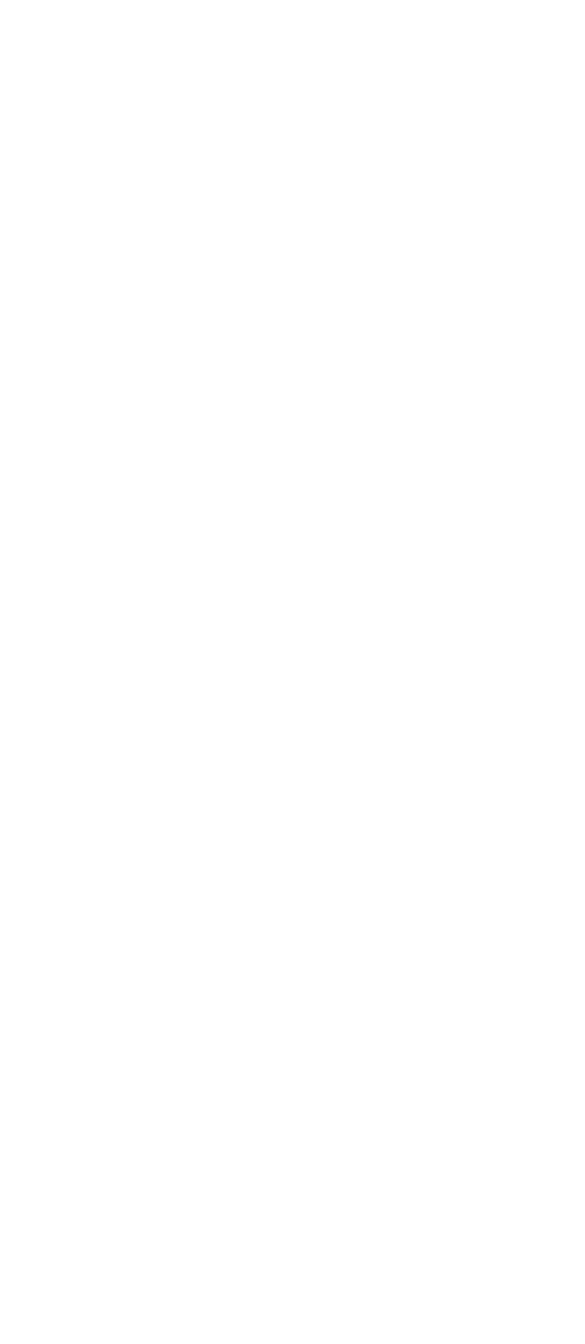
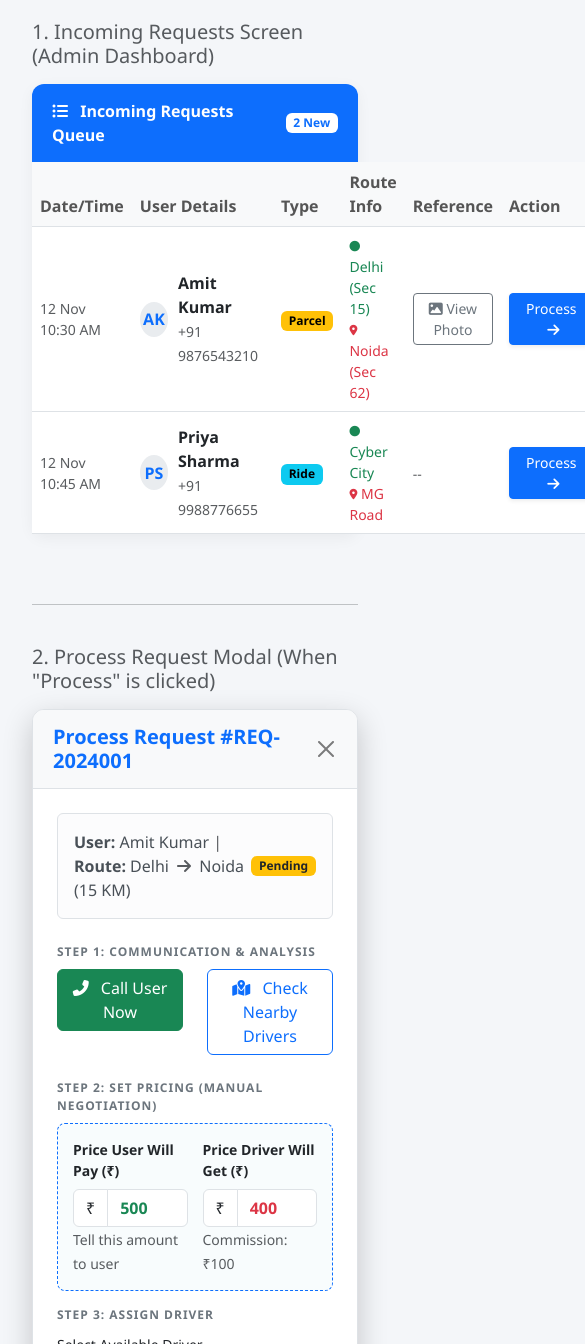
Before and after one commit to vishnu377/mkv-admin-panel, a plain HTML site: page reports.html in a window 390 px wide. Shown: the top 1344 px of the page, 585 px wide, since content can reach past the window. Before the commit the page ends 844 px from the top, so only its background shows below. Drawn offline with nearby package versions, Linux system fonts and the light colour scheme.

Commit message:
maps admin job aasined '

```diff
--- a/notifications.html
+++ b/notifications.html
@@ -0,0 +1,312 @@
+<!DOCTYPE html>
+<html lang="en">
+<head>
+    <meta charset="UTF-8">
+    <meta name="viewport" content="width=device-width, initial-scale=1.0">
+    <title>MKV Gramin Admin - Full Workflow</title>
+    <link href="https://cdn.jsdelivr.net/npm/bootstrap@5.3.0/dist/css/bootstrap.min.css" rel="stylesheet">
+    <link rel="stylesheet" href="https://cdnjs.cloudflare.com/ajax/libs/font-awesome/6.4.0/css/all.min.css">
+    <style>
+        body { background-color: #f0f2f5; font-family: 'Segoe UI', sans-serif; }
+
+        /* Custom Card & Table Styling */
+        .card-header-custom { background-color: #0d6efd; color: white; font-weight: 600; padding: 15px; border-radius: 10px 10px 0 0; }
+        .card { border: none; border-radius: 10px; box-shadow: 0 4px 12px rgba(0,0,0,0.05); margin-bottom: 20px; }
+        .btn-primary { background-color: #0d6efd; border: none; }
+        .badge-parcel { background-color: #ffc107; color: #000; }
+        .badge-ride { background-color: #0dcaf0; color: #000; }
+
+        /* 1. PHOTO MODAL STYLING */
+        .parcel-img-preview { width: 100%; height: auto; border-radius: 8px; border: 2px solid #eee; }
+
+        /* 2. MAP MODAL STYLING (Check Nearby Drivers) */
+        .map-container {
+            height: 350px;
+            background-color: #e9ecef;
+            position: relative;
+            border-radius: 8px;
+            overflow: hidden;
+            border: 1px solid #ddd;
+            background-image: url('https://upload.wikimedia.org/wikipedia/commons/thumb/b/bd/Google_Maps_Logo_2020.svg/1024px-Google_Maps_Logo_2020.svg.png'); /* Fallback placeholder */
+            background-size: cover;
+            background-position: center;
+        }
+        /* Fake Map Overlay for Demo */
+        .map-overlay { position: absolute; top:0; left:0; width:100%; height:100%; background: rgba(255,255,255,0.6); }
+
+        /* Driver Pins on Map */
+        .driver-pin {
+            position: absolute;
+            width: 40px; height: 40px;
+            background: white;
+            border-radius: 50%;
+            display: flex; align-items: center; justify-content: center;
+            box-shadow: 0 4px 8px rgba(0,0,0,0.3);
+            cursor: pointer;
+            transition: transform 0.2s;
+            border: 2px solid #0d6efd;
+        }
+        .driver-pin:hover { transform: scale(1.2); z-index: 10; background: #0d6efd; color: white; }
+        .driver-pin.busy { border-color: #dc3545; color: #dc3545; }
+
+        /* Driver List Item */
+        .driver-list-item {
+            display: flex; align-items: center; justify-content: space-between;
+            padding: 10px; border-bottom: 1px solid #eee; cursor: pointer;
+        }
+        .driver-list-item:hover { background-color: #f8f9fa; }
+
+        /* 3. SUCCESS ALERT */
+        .success-overlay {
+            position: fixed; top: 20px; right: 20px; z-index: 9999;
+            display: none; /* Hidden by default */
+            animation: slideIn 0.5s ease-out;
+        }
+        @keyframes slideIn { from { transform: translateX(100%); } to { transform: translateX(0); } }
+    </style>
+</head>
+<body>
+
+<div class="container py-5">
+
+    <!-- MAIN SCREEN: INCOMING REQUESTS TABLE -->
+    <h4 class="mb-4 text-secondary">Admin Dashboard</h4>
+
+    <div class="card">
+        <div class="card-header-custom d-flex justify-content-between align-items-center">
+            <span><i class="fas fa-list"></i> Incoming Requests Queue</span>
+            <span class="badge bg-light text-primary">2 Pending</span>
+        </div>
+        <div class="card-body p-0">
+            <table class="table table-hover mb-0 align-middle">
+                <thead class="bg-light">
+                    <tr>
+                        <th>Date</th>
+                        <th>User Details</th>
+                        <th>Type</th>
+                        <th>Route</th>
+                        <th>Reference</th>
+                        <th>Action</th>
+                    </tr>
+                </thead>
+                <tbody>
+                    <tr>
+                        <td>12 Nov<br><small class="text-muted">10:30 AM</small></td>
+                        <td><strong>Amit Kumar</strong><br><small>+91 9876543210</small></td>
+                        <td><span class="badge badge-parcel">Parcel</span></td>
+                        <td><small class="text-success">Delhi</small> &rarr; <small class="text-danger">Noida</small></td>
+                        <!-- BUTTON 1: VIEW PHOTO -->
+                        <td>
+                            <button class="btn btn-outline-secondary btn-sm" data-bs-toggle="modal" data-bs-target="#photoModal">
+                                <i class="fas fa-image"></i> View Photo
+                            </button>
+                        </td>
+                        <!-- BUTTON 2: PROCESS (Opens Main Modal) -->
+                        <td>
+                            <button class="btn btn-primary btn-sm" data-bs-toggle="modal" data-bs-target="#processModal">
+                                Process <i class="fas fa-arrow-right"></i>
+                            </button>
+                        </td>
+                    </tr>
+                </tbody>
+            </table>
+        </div>
+    </div>
+
+</div>
+
+<!-- ========================================== -->
+<!-- SCREEN 1: VIEW PHOTO MODAL (Popup)         -->
+<!-- ========================================== -->
+<div class="modal fade" id="photoModal" tabindex="-1">
+    <div class="modal-dialog modal-dialog-centered">
+        <div class="modal-content">
+            <div class="modal-header">
+                <h5 class="modal-title">Parcel Reference Image</h5>
+                <button type="button" class="btn-close" data-bs-dismiss="modal"></button>
+            </div>
+            <div class="modal-body text-center bg-light">
+                <!-- Placeholder Image -->
+                <img src="https://cdn-icons-png.flaticon.com/512/679/679720.png" class="parcel-img-preview mb-3" style="max-width: 150px;">
+                <p class="text-muted">Uploaded by User: Amit Kumar</p>
+                <p class="small">Description: Important Documents box, weight approx 2kg.</p>
+            </div>
+            <div class="modal-footer">
+                <a href="#" class="btn btn-outline-primary"><i class="fas fa-download"></i> Download</a>
+                <button type="button" class="btn btn-secondary" data-bs-dismiss="modal">Close</button>
+            </div>
+        </div>
+    </div>
+</div>
+
+<!-- ========================================== -->
+<!-- SCREEN 2: MAIN PROCESS MODAL               -->
+<!-- ========================================== -->
+<div class="modal fade" id="processModal" tabindex="-1" data-bs-backdrop="static">
+    <div class="modal-dialog modal-lg">
+        <div class="modal-content">
+            <div class="modal-header bg-light">
+                <h5 class="modal-title text-primary">Process Request #REQ-2024001</h5>
+                <button type="button" class="btn-close" data-bs-dismiss="modal"></button>
+            </div>
+            <div class="modal-body">
+                <!-- Step 1 -->
+                <h6 class="text-muted text-uppercase small fw-bold mb-2">Step 1: Communication</h6>
+                <div class="row mb-4">
+                    <div class="col-md-6">
+                        <!-- This simulates calling -->
+                        <a href="tel:9876543210" class="btn btn-success w-100 py-2">
+                            <i class="fas fa-phone-alt me-2"></i> Call User Now
+                        </a>
+                    </div>
+                    <div class="col-md-6">
+                        <!-- BUTTON: CHECK NEARBY DRIVERS -->
+                        <button class="btn btn-outline-primary w-100 py-2" data-bs-toggle="modal" data-bs-target="#mapModal">
+                            <i class="fas fa-map-marked-alt me-2"></i> Check Nearby Drivers
+                        </button>
+                    </div>
+                </div>
+
+                <!-- Step 2 -->
+                <h6 class="text-muted text-uppercase small fw-bold mb-2">Step 2: Pricing & Assign</h6>
+                <div class="p-3 border rounded bg-light mb-3">
+                    <div class="row g-3">
+                        <div class="col-md-6">
+                            <label class="form-label small">Price User Pays (₹)</label>
+                            <input type="number" class="form-control border-success" value="500">
+                        </div>
+                        <div class="col-md-6">
+                            <label class="form-label small">Price Driver Gets (₹)</label>
+                            <input type="number" class="form-control border-danger" value="400">
+                        </div>
+                        <div class="col-12">
+                            <label class="form-label small">Select Driver</label>
+                            <select class="form-select" id="driverSelect">
+                                <option>Select a driver...</option>
+                                <option selected>Rajesh K (Bike) - 2.5km away</option>
+                                <option>Suresh (Auto) - 5km away</option>
+                            </select>
+                        </div>
+                    </div>
+                </div>
+            </div>
+            <div class="modal-footer">
+                <button type="button" class="btn btn-light" data-bs-dismiss="modal">Cancel</button>
+                <!-- BUTTON: ASSIGN JOB (Triggers Success) -->
+                <button type="button" class="btn btn-primary px-4" onclick="assignJob()">
+                    <i class="fas fa-paper-plane me-2"></i> Assign Driver & Send Job
+                </button>
+            </div>
+        </div>
+    </div>
+</div>
+
+<!-- ========================================== -->
+<!-- SCREEN 3: MAP & DRIVERS MODAL (The Map)    -->
+<!-- ========================================== -->
+<div class="modal fade" id="mapModal" tabindex="-1">
+    <div class="modal-dialog modal-xl"> <!-- Extra Large Modal -->
+        <div class="modal-content">
+            <div class="modal-header">
+                <h5 class="modal-title">Nearby Drivers (Live Map)</h5>
+                <button type="button" class="btn-close" data-bs-toggle="modal" data-bs-target="#processModal"></button>
+            </div>
+            <div class="modal-body p-0">
+                <div class="row g-0">
+                    <!-- Left Side: Driver List -->
+                    <div class="col-md-4 border-end" style="max-height: 400px; overflow-y: auto;">
+                        <div class="p-3 bg-light border-bottom"><small class="text-muted">3 Drivers Found</small></div>
+
+                        <div class="driver-list-item" onclick="selectDriver('Rajesh K')">
+                            <div class="d-flex align-items-center">
+                                <div class="bg-primary text-white rounded-circle me-2" style="width:35px;height:35px;display:flex;align-items:center;justify-content:center;">R</div>
+                                <div>
+                                    <strong>Rajesh K</strong> <span class="badge bg-success" style="font-size:10px">Bike</span><br>
+                                    <small class="text-muted">2.5 km away • 4.8 ⭐</small>
+                                </div>
+                            </div>
+                            <button class="btn btn-sm btn-outline-primary">Select</button>
+                        </div>
+
+                        <div class="driver-list-item" onclick="selectDriver('Suresh Auto')">
+                            <div class="d-flex align-items-center">
+                                <div class="bg-warning text-dark rounded-circle me-2" style="width:35px;height:35px;display:flex;align-items:center;justify-content:center;">S</div>
+                                <div>
+                                    <strong>Suresh</strong> <span class="badge bg-warning text-dark" style="font-size:10px">Auto</span><br>
+                                    <small class="text-muted">5.0 km away • 4.5 ⭐</small>
+                                </div>
+                            </div>
+                            <button class="btn btn-sm btn-outline-primary">Select</button>
+                        </div>
+                    </div>
+
+                    <!-- Right Side: Visual Map -->
+                    <div class="col-md-8">
+                        <div class="map-container">
+                            <div class="map-overlay"></div>
+                            <!-- Simulated Pins (You will replace this with Google Maps API later) -->
+                            <div class="driver-pin" style="top: 40%; left: 30%;" title="Rajesh K"><i class="fas fa-motorcycle"></i></div>
+                            <div class="driver-pin" style="top: 60%; left: 70%; border-color: orange; color: orange;" title="Suresh"><i class="fas fa-shuttle-van"></i></div>
+                            <div class="position-absolute text-center w-100" style="top: 45%;">
+                                <span class="badge bg-dark shadow"> <i class="fas fa-map-pin"></i> Pickup Location </span>
+                            </div>
+                        </div>
+                    </div>
+                </div>
+            </div>
+            <div class="modal-footer">
+                <button class="btn btn-primary" data-bs-toggle="modal" data-bs-target="#processModal">Back to Assign</button>
+            </div>
+        </div>
+    </div>
+</div>
+
+<!-- ========================================== -->
+<!-- SUCCESS TOAST (Feedback)                   -->
+<!-- ========================================== -->
+<div class="success-overlay card p-3 shadow" id="successToast">
+    <div class="d-flex align-items-center text-success">
+        <i class="fas fa-check-circle fa-2x me-3"></i>
+        <div>
+            <h6 class="m-0 fw-bold">Job Assigned Successfully!</h6>
+            <small class="text-muted">Driver Rajesh K has been notified.</small>
+        </div>
+    </div>
+</div>
+
+<!-- Bootstrap JS Bundle -->
+<script src="https://cdn.jsdelivr.net/npm/bootstrap@5.3.0/dist/js/bootstrap.bundle.min.js"></script>
+
+<script>
+    // Function to Simulate Assigning Job
+    function assignJob() {
+        // 1. Close the modal
+        var myModalEl = document.getElementById('processModal');
+        var modal = bootstrap.Modal.getInstance(myModalEl);
+        modal.hide();
+
+        // 2. Show Success Toast
+        var toast = document.getElementById('successToast');
+        toast.style.display = 'block';
+
+        // 3. Hide Toast after 3 seconds
+        setTimeout(function() {
+            toast.style.display = 'none';
+        }, 4000);
+    }
+
+    // Function when Driver is selected from Map List
+    function selectDriver(name) {
+        alert(name + " selected! Going back to pricing...");
+        // Logic to close map and open process modal would go here in real app
+        var mapModalEl = document.getElementById('mapModal');
+        var mapModal = bootstrap.Modal.getInstance(mapModalEl);
+        mapModal.hide();
+
+        var processModal = new bootstrap.Modal(document.getElementById('processModal'));
+        processModal.show();
+    }
+</script>
+
+</body>
+</html>
--- a/reports.html
+++ b/reports.html
@@ -0,0 +1,209 @@
+<!DOCTYPE html>
+<html lang="en">
+<head>
+    <meta charset="UTF-8">
+    <meta name="viewport" content="width=device-width, initial-scale=1.0">
+    <title>MKV Gramin Admin UI - Dispatch</title>
+    <!-- Bootstrap CSS for styling -->
+    <link href="https://cdn.jsdelivr.net/npm/bootstrap@5.3.0/dist/css/bootstrap.min.css" rel="stylesheet">
+    <!-- FontAwesome for Icons -->
+    <link rel="stylesheet" href="https://cdnjs.cloudflare.com/ajax/libs/font-awesome/6.4.0/css/all.min.css">
+    <style>
+        body { background-color: #f4f6f9; font-family: 'Segoe UI', Tahoma, Geneva, Verdana, sans-serif; padding: 20px; }
+
+        /* Card Styling */
+        .card-custom {
+            border: none;
+            border-radius: 12px;
+            box-shadow: 0 4px 15px rgba(0,0,0,0.05);
+            background: white;
+            margin-bottom: 30px;
+        }
+        .card-header-custom {
+            background-color: #0d6efd; /* MKV Blue */
+            color: white;
+            padding: 15px 20px;
+            border-radius: 12px 12px 0 0;
+            font-weight: 600;
+            display: flex;
+            justify-content: space-between;
+            align-items: center;
+        }
+
+        /* Table Styling */
+        .table-custom th { background-color: #f8f9fa; font-weight: 600; color: #555; }
+        .table-custom td { vertical-align: middle; }
+        .badge-parcel { background-color: #ffc107; color: #000; }
+        .badge-ride { background-color: #0dcaf0; color: #000; }
+        .user-avatar { width: 35px; height: 35px; background: #e9ecef; border-radius: 50%; display: inline-flex; align-items: center; justify-content: center; margin-right: 10px; font-weight: bold; color: #0d6efd; }
+
+        /* Modal Simulation Styling */
+        .modal-simulation {
+            max-width: 600px;
+            margin: 0 auto;
+            background: white;
+            border-radius: 12px;
+            box-shadow: 0 10px 30px rgba(0,0,0,0.2);
+            overflow: hidden;
+            border: 1px solid #dee2e6;
+        }
+        .modal-head { background: #f8f9fa; padding: 15px 20px; border-bottom: 1px solid #dee2e6; display: flex; justify-content: space-between; align-items: center; }
+        .step-label { font-size: 0.75rem; text-transform: uppercase; letter-spacing: 1px; color: #6c757d; font-weight: 700; margin-bottom: 8px; display: block; }
+        .step-box { background: #f8fcfd; border: 1px dashed #0d6efd; padding: 15px; border-radius: 8px; margin-bottom: 15px; }
+        .price-input-group { display: flex; gap: 15px; }
+    </style>
+</head>
+<body>
+
+    <div class="container">
+
+        <!-- SECTION 1: REQUEST QUEUE TABLE -->
+        <h5 class="text-muted mb-3">1. Incoming Requests Screen (Admin Dashboard)</h5>
+
+        <div class="card card-custom">
+            <div class="card-header-custom">
+                <span><i class="fas fa-list-ul me-2"></i> Incoming Requests Queue</span>
+                <span class="badge bg-white text-primary">2 New</span>
+            </div>
+            <div class="card-body p-0">
+                <table class="table table-custom table-hover mb-0">
+                    <thead>
+                        <tr>
+                            <th>Date/Time</th>
+                            <th>User Details</th>
+                            <th>Type</th>
+                            <th>Route Info</th>
+                            <th>Reference</th>
+                            <th>Action</th>
+                        </tr>
+                    </thead>
+                    <tbody>
+                        <tr>
+                            <td class="text-muted small">12 Nov<br>10:30 AM</td>
+                            <td>
+                                <div class="d-flex align-items-center">
+                                    <div class="user-avatar">AK</div>
+                                    <div>
+                                        <strong>Amit Kumar</strong><br>
+                                        <small class="text-muted">+91 9876543210</small>
+                                    </div>
+                                </div>
+                            </td>
+                            <td><span class="badge badge-parcel">Parcel</span></td>
+                            <td>
+                                <small class="d-block text-success"><i class="fas fa-circle fa-xs"></i> Delhi (Sec 15)</small>
+                                <small class="d-block text-danger"><i class="fas fa-map-marker-alt fa-xs"></i> Noida (Sec 62)</small>
+                            </td>
+                            <td>
+                                <button class="btn btn-outline-secondary btn-sm"><i class="fas fa-image"></i> View Photo</button>
+                            </td>
+                            <td>
+                                <button class="btn btn-primary btn-sm px-3 shadow-sm">Process <i class="fas fa-arrow-right ms-1"></i></button>
+                            </td>
+                        </tr>
+                        <tr>
+                            <td class="text-muted small">12 Nov<br>10:45 AM</td>
+                            <td>
+                                <div class="d-flex align-items-center">
+                                    <div class="user-avatar">PS</div>
+                                    <div>
+                                        <strong>Priya Sharma</strong><br>
+                                        <small class="text-muted">+91 9988776655</small>
+                                    </div>
+                                </div>
+                            </td>
+                            <td><span class="badge badge-ride">Ride</span></td>
+                            <td>
+                                <small class="d-block text-success"><i class="fas fa-circle fa-xs"></i> Cyber City</small>
+                                <small class="d-block text-danger"><i class="fas fa-map-marker-alt fa-xs"></i> MG Road</small>
+                            </td>
+                            <td><span class="text-muted small">--</span></td>
+                            <td>
+                                <button class="btn btn-primary btn-sm px-3 shadow-sm">Process <i class="fas fa-arrow-right ms-1"></i></button>
+                            </td>
+                        </tr>
+                    </tbody>
+                </table>
+            </div>
+        </div>
+
+        <br><hr><br>
+
+        <!-- SECTION 2: PROCESS MODAL -->
+        <h5 class="text-muted mb-3">2. Process Request Modal (When "Process" is clicked)</h5>
+
+        <div class="modal-simulation">
+            <div class="modal-head">
+                <h5 class="m-0 fw-bold text-primary">Process Request #REQ-2024001</h5>
+                <button class="btn-close"></button>
+            </div>
+            <div class="modal-body p-4">
+
+                <!-- User Summary -->
+                <div class="alert alert-light border d-flex justify-content-between align-items-center mb-4">
+                    <div>
+                        <strong>User:</strong> Amit Kumar <span class="text-muted">|</span>
+                        <strong>Route:</strong> Delhi <i class="fas fa-arrow-right text-muted mx-1"></i> Noida (15 KM)
+                    </div>
+                    <span class="badge bg-warning text-dark">Pending</span>
+                </div>
+
+                <!-- STEP 1: COMMUNICATION -->
+                <span class="step-label">Step 1: Communication & Analysis</span>
+                <div class="row mb-4">
+                    <div class="col-6">
+                        <button class="btn btn-success w-100"><i class="fas fa-phone-alt me-2"></i> Call User Now</button>
+                    </div>
+                    <div class="col-6">
+                        <button class="btn btn-outline-primary w-100"><i class="fas fa-map-marked-alt me-2"></i> Check Nearby Drivers</button>
+                    </div>
+                </div>
+
+                <!-- STEP 2: PRICING -->
+                <span class="step-label">Step 2: Set Pricing (Manual Negotiation)</span>
+                <div class="step-box">
+                    <div class="price-input-group">
+                        <div class="flex-fill">
+                            <label class="form-label small fw-bold">Price User Will Pay (₹)</label>
+                            <div class="input-group">
+                                <span class="input-group-text bg-white">₹</span>
+                                <input type="number" class="form-control fw-bold text-success" value="500" placeholder="0.00">
+                            </div>
+                            <small class="text-muted">Tell this amount to user</small>
+                        </div>
+                        <div class="flex-fill">
+                            <label class="form-label small fw-bold">Price Driver Will Get (₹)</label>
+                            <div class="input-group">
+                                <span class="input-group-text bg-white">₹</span>
+                                <input type="number" class="form-control fw-bold text-danger" value="400" placeholder="0.00">
+                            </div>
+                            <small class="text-muted">Commission: ₹100</small>
+                        </div>
+                    </div>
+                </div>
+
+                <!-- STEP 3: ASSIGN -->
+                <span class="step-label">Step 3: Assign Driver</span>
+                <div class="mb-4">
+                    <label class="form-label small">Select Available Driver</label>
+                    <select class="form-select form-select-lg">
+                        <option selected>Rajesh K (Bike) - 2.5km away (Available)</option>
+                        <option>Suresh Kumar (Auto) - 5km away</option>
+                        <option>Ravi Singh (E-Rickshaw) - 1km away (Busy)</option>
+                    </select>
+                </div>
+
+                <!-- ACTION BUTTON -->
+                <div class="d-grid">
+                    <button class="btn btn-primary btn-lg shadow">
+                        <i class="fas fa-paper-plane me-2"></i> Assign Driver & Send Job
+                    </button>
+                </div>
+
+            </div>
+        </div>
+
+    </div>
+
+</body>
+</html>
```
Also changed, not shown: dashboard.html (+8 -3 lines).
